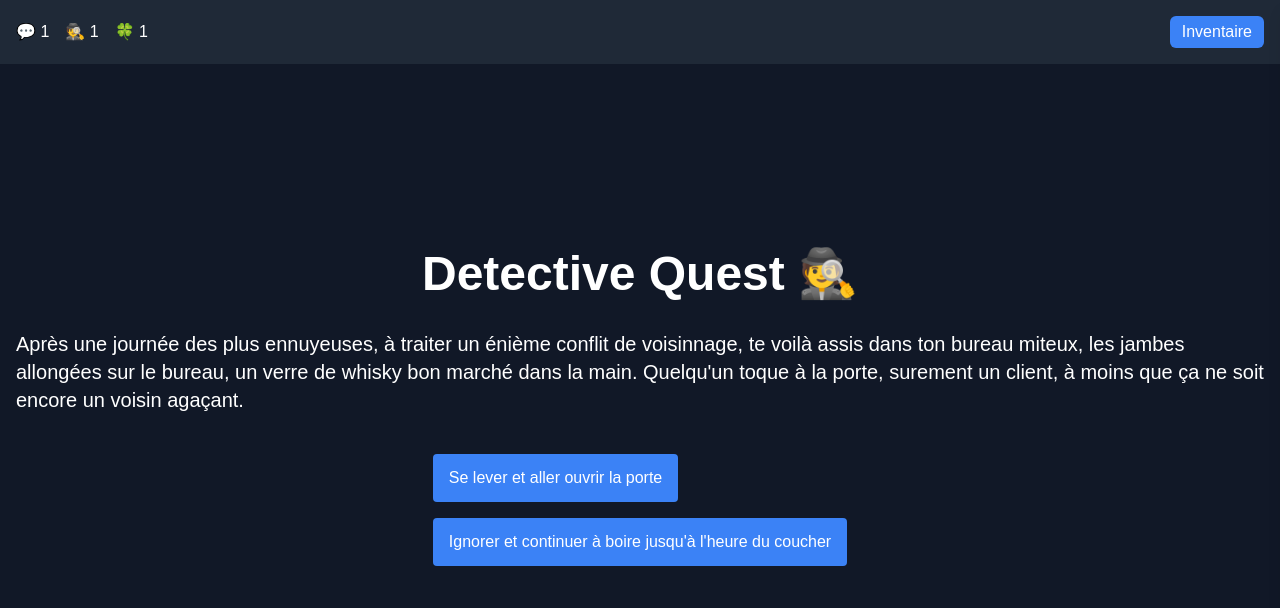
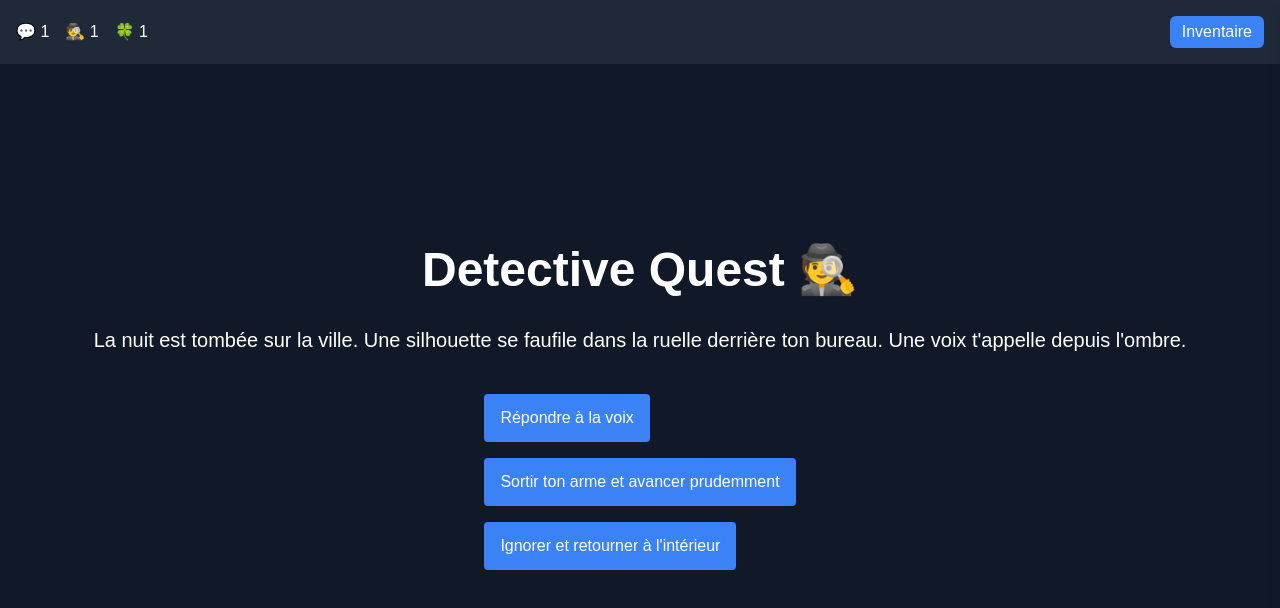
Before and after one commit to Kinnixx/detective-adventure, a Next.js app: page / in a window 1280 px wide. Shown: the top 608 px of the page. Built offline with nearby package versions, Linux system fonts and the light colour scheme.

Commit message:
feature:     déblocage de certains choix selon les objets possédés dans l'inventaire

```diff
--- a/data/story.js
+++ b/data/story.js
@@ -1,67 +1,91 @@
 const story = {
     0: {
-        text: "Après une journée des plus ennuyeuses, à traiter un énième conflit de voisinnage, te voilà assis dans ton bureau miteux, les jambes allongées sur le bureau, un verre de whisky bon marché dans la main. Quelqu'un toque à la porte, surement un client, à moins que ça ne soit encore un voisin agaçant.",
-        choices: [
-            { text: "Se lever et aller ouvrir la porte", next: 1 },
-            { text: "Ignorer et continuer à boire jusqu'à l'heure du coucher", next: 2, effects: [{ stat: "charisme", value: -1 }]}
-        ]
+      text: "La nuit est tombée sur la ville. Une silhouette se faufile dans la ruelle derrière ton bureau. Une voix t'appelle depuis l'ombre.",
+      choices: [
+        { text: "Répondre à la voix", next: 1 },
+        { text: "Sortir ton arme et avancer prudemment", next: 2, effects: [{ stat: "charisme", value: -1 }] },
+        { text: "Ignorer et retourner à l'intérieur", next: 3 }
+      ]
     },
+
     1: {
-        text: "Tu ouvres la porte, un homme d'une trentaine d'années en trench-coat te regarde, visiblement un peu anxieux vu la manière dont il triture ses doigts. \"J'ai ... une affaire pour vous.\", dit-il d'une voix nerveuse. \"Mais elle est un peu dangereuse.\"",
-        choices: [
-            { text: "Accepter de l'écouter", next: 3, effects: [{ stat: "deduction", value: +1 }] },
-            { text: "Refuser, t'as pas le temps de ça", next: 4 }
-        ]
+      text: "La voix t’invite à t’approcher. Tu aperçois un jeune garçon, paniqué.",
+      choices: [
+        { text: "L’écouter attentivement", next: 4, effects: [{ stat: "deduction", value: 1 }] },
+        { text: "Lui donner une potion de calme (objet requis)", next: 5, requiredObject: "Potion de calme" }
+      ]
     },
+
     2: {
-        text: "Tu décides d'ignorer la porte et tu termines ton whisky. Le lendemain, tu te réveilles avec la pire gueule de bois de ta vie... et une facture impayée.",
-        choices: [
-            { text: "Recommencer", next: 0 }
-        ]
+      text: "Tu avances, arme à la main. La silhouette recule et glisse un papier dans ta poche sans un mot.",
+      choices: [
+        { text: "Récupérer le papier", next: 6, items: [{ object: "Billet anonyme", type: "infos", content: "« Rendez-vous au quai 17 avant minuit. Seul. »" }] },
+        { text: "Ignorer le papier et retourner au bureau", next: 3 }
+      ]
     },
+
     3: {
-        text: "Tu retournes t'asseoir, l'invitant à faire de même et tu l'écoute attentivement. \"Un bien précieux m'a été dérobé ... et avant de me dire d'aller voir la police, je préfère éviter. J'ai toutes les raisons de croire que ma femme bien aimée est impliquée et j'ai besoin que vous enquêtiez sur elle ... et que vous trouviez à qui elle a pu apporter cet objet.\" expliqua-t-il.",
-        choices: [
-            { text: "Lui demander plus d'informations sur le bien dérobé", next: 5, effects: [{ stat: "deduction", value: 1 }] },
-            { text: "Accepter l'affaire et prendre une avance", next: 5, effects: [{ stat: "charisme", value: 1 }], items: [{ object: "Potion de réflexion", type: "affectStats", use: { stat: "deduction", value: 2} }] }
-        ]
+      text: "Tu retournes au bureau. La pluie s’intensifie dehors. Quelque chose cloche.",
+      choices: [
+        { text: "Examiner ton bureau", next: 7 },
+        { text: "Boire un verre pour te détendre", next: 7, effects: [{ stat: "deduction", value: -1 }] }
+      ]
     },
+
     4: {
-        text: "L'homme écarquille les yeux, un peu paniqué face à ton refus instantané. \'Attendez ! Je peux payer, grassement ... je suis prêt à donner toutes mes économies ! Tenez, je vous donne même une avance de 100 crédits !\" s'écria-t-il.",
-        choices: [
-            { text: "Être payé grassement t'intéresse, tu l'écoutes.", next: 3, items: [{ object: "100 crédits"}] },
-            { text: "Tu n'y crois absolument pas, le mettre dehors", next: 2, effects: [{ stat: "charisme", value: -1 }] }
-        ]
+      text: "Le garçon te raconte qu’un homme étrange a emmené sa sœur. Il te tend un pendentif trouvé sur place.",
+      choices: [
+        { text: "Prendre le pendentif", next: 8, items: [{ object: "Pendentif" }] },
+        { text: "Refuser et lui dire de voir la police", next: 3 }
+      ]
     },
+
     5: {
-        text: "\"Il s'agit d'une relique très ancienne ... quelque chose qui comporte un grand pouvoir. Ecoutez attentivement : il ne faudra surtout pas que vous la touchiez, elle pourrait vous ... tuer. Vous devrez être très prudent.\" dit-il, le regard sérieux. Il te tend notamment un document, sur laquelle est affichée une photo de sa femme et quelques informations.",
-        choices: [
-            { text: "Tu prends le document, tu te lèves et tu quittes le bureau sans attendre.", next: 7, items: [{ object: "Document du client", type: "infos", content: "Ce document contient l'adresse du suspect ainsi qu'une photo de la femme du client." }]},
-            { text: "Tu prends le document, tu le ranges, et tu demandes plus d'informations sur cette relique si dangereuse.", next: 8, items: [{ object: "Document du client", type: "infos", content: "Ce document contient l'adresse du suspect ainsi qu'une photo de la femme du client." }]},
-            { text: "Tu ouvres un tiroir et prend ton carnet, hors de question de toucher ce document.", next: 6, items: [{ object: "Carnet", type: "infos", content: "Des notes sur de vieilles affaires, la plupart du temps totalement inintéressantes. Sur une page cornée, l'adresse de ton bar favoris." }]}
-        ]
+      text: "Tu lui donnes la potion. Il se calme immédiatement et te murmure un nom : « Le Corbeau ».",
+      choices: [
+        { text: "Prendre des notes", next: 8, items: [{ object: "Note 'Le Corbeau'", type: "infos", content: "Nom d’un criminel notoire dans le réseau des docks. Quai 17." }] }
+      ]
     },
+
     6: {
-        text: "Tu prends ton carnet poussiéreux puisque tu n'as pas les moyens de t'acheter la tablette dernier cri, et tu notes tout ça.",
-        choices: [
-            { text: "END", next: 0}
-        ]
+      text: "Le billet t’intrigue. Tu décides de suivre l’indice seul.",
+      choices: [
+        { text: "Aller au quai 17", next: 9, requiredStat: { stat: "charisme", value: 2 } },
+        { text: "Chercher d’autres informations avant", next: 7 }
+      ]
     },
+
     7: {
-        text: "Tu quittes le bureau sans attendre, prêt à te lancer dans cette enquête...",
-        choices: [
-            { text: "Mais pas avant un verre. Tu te diriges vers le bar le plus proche.", next: 0 },
-        ]
+      text: "Rien de nouveau au bureau. Tu prends une décision.",
+      choices: [
+        { text: "Aller au quai 17", next: 9 },
+        { text: "Mettre fin à l’enquête ici", next: 99 }
+      ]
     },
+
     8: {
-        text: "\"La relique ... écoutez, moi-même je ne sais pas trop ce qu'elle contient. Je sais seulement qu'elle ne vient pas de notre planète. C'est très délicat...\"",
-        choices: [
-            { text: "Tu n'as jamais aimé les autorités. Tu acceptes l'affaire et tu te lèves, prêt à partir.", next: 7 },
-            { text: "Sortir un contrat et exiger la somme de 5000 crédits en paiement", next: 0, requiredStat: { stat: "charisme", value: 2 },effects: [{ stat: "chance", value: +1 }] },
-            { text: "Sortir un contrat et exiger la somme de 8000 crédits en paiement", next: 0, requiredStat: { stat: "charisme", value: 4 }, effects: [{ stat: "chance", value: +2 }] },
-            { text: "Sortir un contrat et exiger la somme de 1000 crédits en paiement", next: 0, requiredStat: { stat: "charisme", value: 1 }},
-        ]
+      text: "Grâce aux indices du garçon, tu traces une piste jusqu’aux anciens entrepôts.",
+      choices: [
+        { text: "Explorer discrètement", next: 9, effects: [{ stat: "deduction", value: 1 }] },
+        { text: "Y aller de front, confiant", next: 9, effects: [{ stat: "charisme", value: -1 }] }
+      ]
+    },
+
+    9: {
+      text: "Tu arrives au quai 17. Un homme t’attend dans l’ombre. Il sourit.",
+      choices: [
+        { text: "L’affronter verbalement", next: 99, requiredStat: { stat: "charisme", value: 3 } },
+        { text: "Lui montrer le pendentif", next: 99, requiredObject: "Pendentif" },
+        { text: "Fuir discrètement", next: 99 }
+      ]
+    },
+
+    99: {
+      text: "Fin de la démo. Tu peux relancer l’histoire pour tester d’autres chemins.",
+      choices: [
+        { text: "Recommencer", next: 0 }
+      ]
     }
-};
+  };
 
-export default story;
+  export default story;
--- a/pages/index.js
+++ b/pages/index.js
@@ -3,8 +3,16 @@ import story from "@/data/story";
 import HUD from "@/components/HUD";
 
 export default function Home() {
-  const { step, makeChoice, stats } = useGameStore();
+  const { step, makeChoice, stats, inventory } = useGameStore();
   const scene = story[step]; // récupération de la scène actuelle
+
+  // Un choix peut être impossible à choisir si le joueur n'a pas la stat ou l'objet requis
+  const isChoiceDisabled = (choice) => {
+    const lacksStat = choice.requiredStat && stats[choice.requiredStat.stat] < choice.requiredStat.value;
+    const lacksObject = choice.requiredObject && !inventory.some(item => item.object.toLowerCase() === choice.requiredObject.toLowerCase());
+
+    return lacksStat || lacksObject;
+  }
 
   return (
     <div className="flex flex-col items-center justify-center min-h-screen bg-gray-900 text-white">
@@ -14,7 +22,7 @@ export default function Home() {
 
       <div className="mt-6 flex flex-col gap-4">
         { scene.choices.map((choice, index) => {
-          const isDisabled = choice.requiredStat && stats[choice.requiredStat.stat] < choice.requiredStat.value;
+          const isDisabled = isChoiceDisabled(choice);
 
           return (
             <div>
@@ -25,7 +33,19 @@ export default function Home() {
                 }}
                 disabled={isDisabled}
               >
-                {choice.text} {isDisabled && `(Requis: ${choice.requiredStat.stat} ${choice.requiredStat.value}+)`}
+                {choice.text}
+
+                {/* Affichage des éléments requis */}
+                {choice.requiredStat && (
+                  <span className={`text-sm ${isDisabled ? "text-red-400" : "text-green-400"} ml-2`}>
+                  (Requis : {choice.requiredStat.stat} {choice.requiredStat.value}+)
+                </span>
+                )}
+                {choice.requiredObject && (
+                  <span className={`text-sm ${isDisabled ? "text-red-400" : "text-green-400"} ml-2`}>
+                  (Requis : {choice.requiredObject})
+                </span>
+                )}
               </button>
             </div>
           );
```
